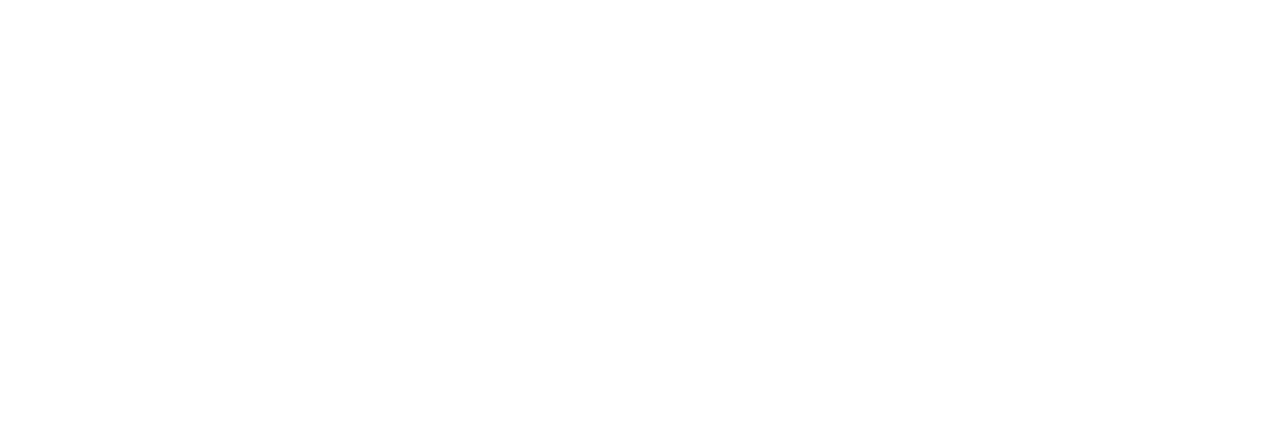
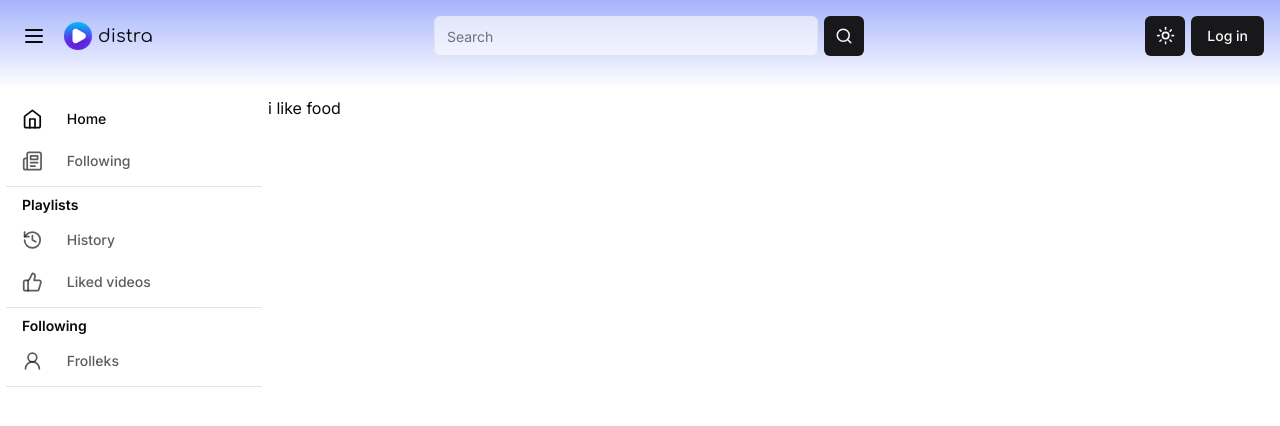
Before and after one commit to distralive/distra, a Next.js app: page / in a window 1280 px wide. Shown: the top 426 px of the page. Built offline with nearby package versions, Linux system fonts and the light colour scheme.

Commit message:
feat: add (site) folder

```diff
--- /dev/null
+++ b/app/(site)/layout.tsx
@@ -0,0 +1,15 @@
+import { Header } from "@/components/header";
+import { Sidebar } from "@/components/sidebar";
+
+export default function SiteLayout({
+  children,
+}: {
+  children: React.ReactNode;
+}) {
+  return (
+    <>
+      <Header />
+      <Sidebar>{children}</Sidebar>
+    </>
+  );
+}
--- /dev/null
+++ b/app/(site)/page.tsx
@@ -0,0 +1,7 @@
+export default function Home() {
+  return (
+    <div className="h-full w-full overflow-hidden overflow-y-auto">
+      i like food
+    </div>
+  );
+}
--- a/app/page.tsx
+++ /dev/null
@@ -1,3 +0,0 @@
-export default function Home() {
-  return <main></main>;
-}
```
